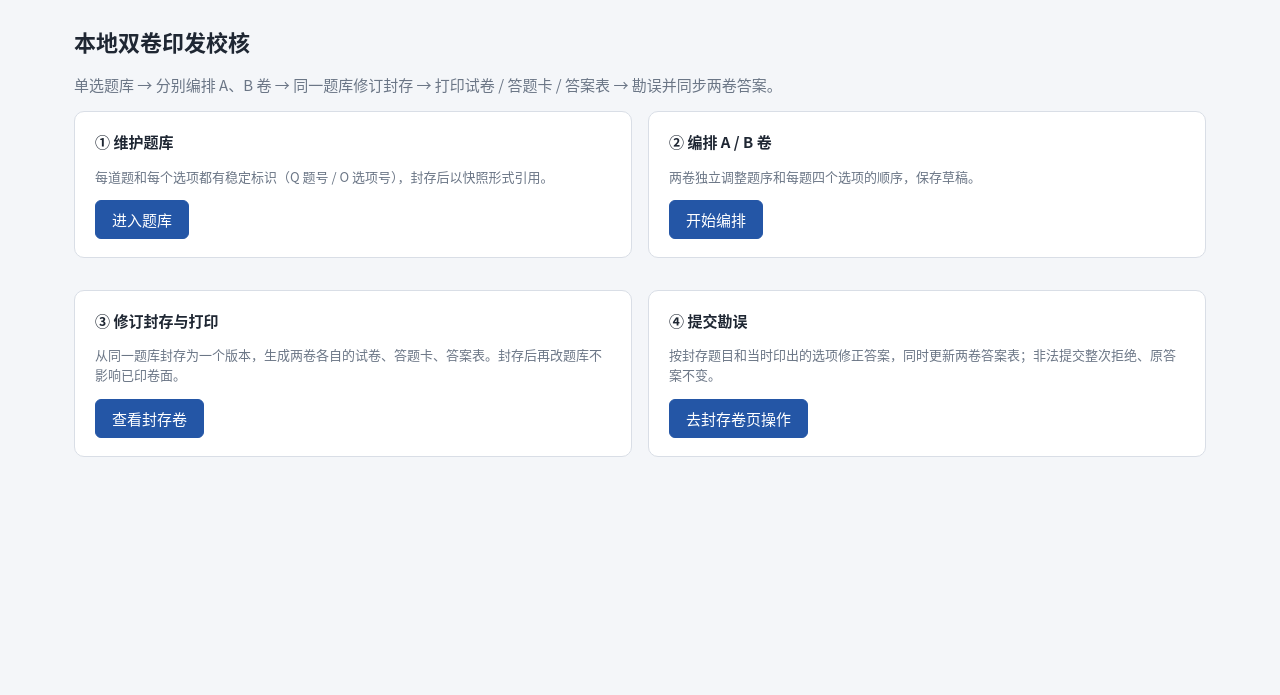
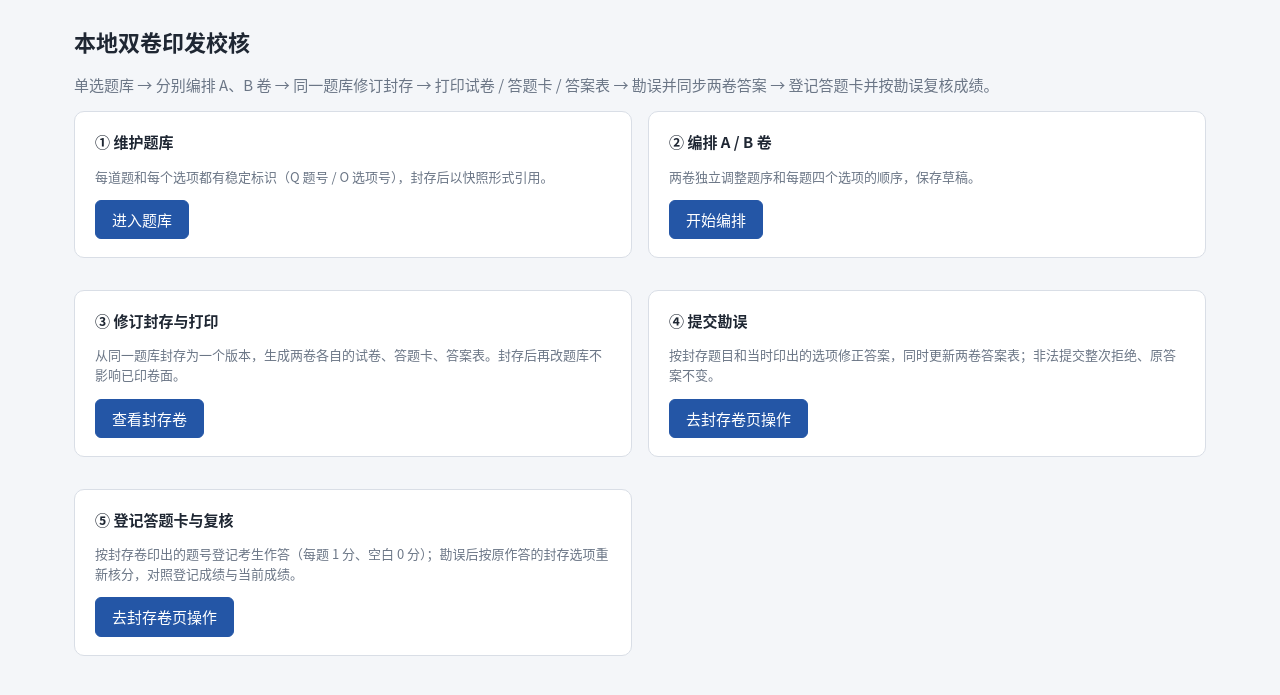
Before and after one commit to fddhuwenjie/solo-gsb-45ad9c35-2aab2a63-6208-559a-842c-6ab251f4398b, a Flask app: page / in a window 1280 px wide. Shown: the part 56-751 px from the top of the page. Run offline with Flask 3, Linux system fonts and the light colour scheme.

Commit message:
GSB 2aab2a63-6208-559a-842c-6ab251f4398b B: platform archive

```diff
--- a/server/app.py
+++ b/server/app.py
@@ -614,6 +614,193 @@ def create_errata(seal_id):
 
 
 # ---------------------------------------------------------------------------
+# answer sheets (registration & post-errata review)
+# ---------------------------------------------------------------------------
+
+def _printed_paper(db, seal_id, paper):
+    """Printed questions of one paper: number -> row, plus letter -> sealed option."""
+    questions = {}
+    for r in db.execute(
+        """SELECT pq.id AS pq_id, pq.number, pq.sealed_question_id
+             FROM paper p
+             JOIN paper_question pq ON pq.paper_id = p.id
+            WHERE p.seal_id = ? AND p.name = ?""",
+        (seal_id, paper),
+    ).fetchall():
+        questions[r["number"]] = dict(r)
+    letters = {}  # pq_id -> {letter: sealed_option_id}
+    for r in db.execute(
+        """SELECT po.paper_question_id, po.letter, po.sealed_option_id
+             FROM paper_option po
+            WHERE po.paper_question_id IN
+                  (SELECT pq.id FROM paper_question pq
+                     JOIN paper p ON p.id = pq.paper_id
+                    WHERE p.seal_id = ? AND p.name = ?)""",
+        (seal_id, paper),
+    ).fetchall():
+        letters.setdefault(r["paper_question_id"], {})[r["letter"]] = r["sealed_option_id"]
+    return questions, letters
+
+
+@app.post("/api/seals/<int:seal_id>/sheets")
+def create_sheet(seal_id):
+    data = payload()
+    paper = data.get("paper")
+    if paper not in ("A", "B"):
+        raise ApiError(400, "卷别只支持 A / B")
+    examinee = require_text(data, "examinee", "考生编号")
+    answers = data.get("answers")
+    if not isinstance(answers, list):
+        raise ApiError(400, "answers 应为逐题作答列表")
+
+    db = get_db()
+    if db.execute("SELECT 1 FROM seal WHERE id = ?", (seal_id,)).fetchone() is None:
+        raise ApiError(404, "封存卷不存在")
+    printed, letters = _printed_paper(db, seal_id, paper)
+
+    # ---- validate the whole card first; any problem refuses everything ----
+    cleaned = {}  # number -> letter (None = 空白)
+    for idx, item in enumerate(answers, start=1):
+        if not isinstance(item, dict):
+            raise ApiError(400, f"第 {idx} 条作答格式错误，整张拒绝")
+        number = item.get("number")
+        if isinstance(number, bool) or not isinstance(number, int):
+            raise ApiError(400, f"第 {idx} 条作答：题号格式错误，整张拒绝")
+        if number not in printed:
+            raise ApiError(400, f"题号 {number} 不在 {paper} 卷印出的题号中（多余题号），整张拒绝")
+        if number in cleaned:
+            raise ApiError(400, f"题号 {number} 重复作答，整张拒绝")
+        letter = item.get("letter")
+        if letter is None or (isinstance(letter, str) and not letter.strip()):
+            cleaned[number] = None
+        elif isinstance(letter, str) \
+                and letter.strip().upper() in letters[printed[number]["pq_id"]]:
+            cleaned[number] = letter.strip().upper()
+        else:
+            raise ApiError(400, f"第 {number} 题：作答字母 {letter!r} 不属于该题选项，整张拒绝")
+    missing = [n for n in sorted(printed) if n not in cleaned]
+    if missing:
+        raise ApiError(400, "缺少题号 " + "、".join(map(str, missing)) + " 的作答，整张拒绝")
+
+    if db.execute(
+        "SELECT 1 FROM answer_sheet WHERE seal_id = ? AND examinee = ?",
+        (seal_id, examinee),
+    ).fetchone() is not None:
+        raise ApiError(409, f"考生 {examinee} 在本封存版本已登记过答题卡，不能重复登记")
+
+    # ---- grade against the current key and store in one transaction -------
+    correct_of = {
+        r["id"]: r["correct_sealed_option_id"]
+        for r in db.execute(
+            "SELECT id, correct_sealed_option_id FROM sealed_question WHERE seal_id = ?",
+            (seal_id,),
+        ).fetchall()
+    }
+    try:
+        sheet_id = db.execute(
+            "INSERT INTO answer_sheet (seal_id, paper, examinee, total_score) VALUES (?, ?, ?, 0)",
+            (seal_id, paper, examinee),
+        ).lastrowid
+        total = 0
+        for number in sorted(cleaned):
+            pq = printed[number]
+            letter = cleaned[number]
+            so_id = letters[pq["pq_id"]][letter] if letter else None
+            score = 1 if so_id is not None and so_id == correct_of[pq["sealed_question_id"]] else 0
+            total += score
+            db.execute(
+                """INSERT INTO answer_sheet_item
+                   (sheet_id, paper_question_id, letter, sealed_option_id, score)
+                   VALUES (?, ?, ?, ?, ?)""",
+                (sheet_id, pq["pq_id"], letter, so_id, score),
+            )
+        db.execute("UPDATE answer_sheet SET total_score = ? WHERE id = ?", (total, sheet_id))
+        db.commit()
+    except sqlite3.IntegrityError:
+        db.rollback()
+        raise ApiError(409, f"考生 {examinee} 在本封存版本已登记过答题卡，不能重复登记")
+    except sqlite3.DatabaseError:
+        db.rollback()
+        raise ApiError(500, "登记写入失败，已回滚，未留下记录")
+    return jsonify({"ok": True, "sheet_id": sheet_id, "total_score": total})
+
+
+# Current score of every registered item, recomputed live from the stored
+# sealed option against the (possibly errata-updated) answer key.
+_CURRENT_TOTAL_SQL = """
+    (SELECT COUNT(*) FROM answer_sheet_item i
+       JOIN paper_question pq ON pq.id = i.paper_question_id
+       JOIN sealed_question sq ON sq.id = pq.sealed_question_id
+      WHERE i.sheet_id = s.id
+        AND i.sealed_option_id = sq.correct_sealed_option_id)"""
+
+
+@app.get("/api/seals/<int:seal_id>/sheets")
+def list_sheets(seal_id):
+    db = get_db()
+    if db.execute("SELECT 1 FROM seal WHERE id = ?", (seal_id,)).fetchone() is None:
+        raise ApiError(404, "封存卷不存在")
+    sheets = [dict(r) for r in db.execute(
+        f"""SELECT s.id, s.paper, s.examinee, s.total_score, s.created_at,
+                   {_CURRENT_TOTAL_SQL} AS current_total
+              FROM answer_sheet s WHERE s.seal_id = ? ORDER BY s.id""",
+        (seal_id,),
+    ).fetchall()]
+    return jsonify({"ok": True, "sheets": sheets})
+
+
+@app.get("/api/seals/<int:seal_id>/sheets/<int:sheet_id>")
+def get_sheet(seal_id, sheet_id):
+    db = get_db()
+    sheet = db.execute(
+        "SELECT id, paper, examinee, total_score, created_at "
+        "FROM answer_sheet WHERE id = ? AND seal_id = ?",
+        (sheet_id, seal_id),
+    ).fetchone()
+    if sheet is None:
+        raise ApiError(404, "答题卡不存在")
+    items = []
+    changes = []
+    current_total = 0
+    for r in db.execute(
+        """SELECT i.letter, i.score, i.sealed_option_id,
+                  pq.number, so.stable_code AS option_code,
+                  sq.correct_sealed_option_id
+             FROM answer_sheet_item i
+             JOIN paper_question pq ON pq.id = i.paper_question_id
+             JOIN sealed_question sq ON sq.id = pq.sealed_question_id
+             LEFT JOIN sealed_option so ON so.id = i.sealed_option_id
+            WHERE i.sheet_id = ? ORDER BY pq.number""",
+        (sheet_id,),
+    ).fetchall():
+        current = 1 if (r["sealed_option_id"] is not None
+                        and r["sealed_option_id"] == r["correct_sealed_option_id"]) else 0
+        current_total += current
+        items.append({
+            "number": r["number"],
+            "letter": r["letter"],
+            "option_code": r["option_code"],
+            "registered_score": r["score"],
+            "current_score": current,
+        })
+        if current != r["score"]:
+            changes.append({
+                "number": r["number"], "letter": r["letter"],
+                "before": r["score"], "after": current,
+            })
+    return jsonify({
+        "ok": True,
+        "sheet": {
+            "id": sheet["id"], "paper": sheet["paper"], "examinee": sheet["examinee"],
+            "total_score": sheet["total_score"], "current_total": current_total,
+            "created_at": sheet["created_at"],
+        },
+        "items": items,
+        "changes": changes,
+    })
+
+
+# ---------------------------------------------------------------------------
 # pages
 # ---------------------------------------------------------------------------
 
--- a/server/static/app.js
+++ b/server/static/app.js
@@ -61,7 +61,7 @@ function renderHome() {
   setActiveNav("home");
   view.replaceChildren(
     h("h1", null, "本地双卷印发校核"),
-    h("p", { class: "muted" }, "单选题库 → 分别编排 A、B 卷 → 同一题库修订封存 → 打印试卷 / 答题卡 / 答案表 → 勘误并同步两卷答案。"),
+    h("p", { class: "muted" }, "单选题库 → 分别编排 A、B 卷 → 同一题库修订封存 → 打印试卷 / 答题卡 / 答案表 → 勘误并同步两卷答案 → 登记答题卡并按勘误复核成绩。"),
     h("div", { class: "grid2" },
       h("div", { class: "card" },
         h("h3", null, "① 维护题库"),
@@ -81,6 +81,11 @@ function renderHome() {
       h("div", { class: "card" },
         h("h3", null, "④ 提交勘误"),
         h("p", { class: "small muted" }, "按封存题目和当时印出的选项修正答案，同时更新两卷答案表；非法提交整次拒绝、原答案不变。"),
+        h("a", { class: "btn ghost", href: "#/seals" }, "去封存卷页操作")
+      ),
+      h("div", { class: "card" },
+        h("h3", null, "⑤ 登记答题卡与复核"),
+        h("p", { class: "small muted" }, "按封存卷印出的题号登记考生作答（每题 1 分、空白 0 分）；勘误后按原作答的封存选项重新核分，对照登记成绩与当前成绩。"),
         h("a", { class: "btn ghost", href: "#/seals" }, "去封存卷页操作")
       )
     )
@@ -370,6 +375,7 @@ async function renderSeals() {
 /* ------------------------------------------------------- seal detail */
 
 const sealState = { detail: null, errata: [], tab: "paperA" };
+const sheetState = { list: [], detail: null, paper: "A" };
 
 function sheetHeader(subtitle) {
   const s = sealState.detail;
@@ -579,11 +585,148 @@ function errataHistoryPanel() {
   return card;
 }
 
+/* ------------------------------------------------------- answer sheets */
+
+function sheetRegisterPanel() {
+  const s = sealState.detail;
+  const paperSel = h("select", {},
+    h("option", { value: "A" }, "A 卷"),
+    h("option", { value: "B" }, "B 卷"));
+  paperSel.value = sheetState.paper;
+  const examinee = h("input", { type: "text", placeholder: "考生编号" });
+  const grid = h("div", { class: "sheet-grid" });
+  const result = h("div");
+
+  function buildGrid() {
+    const p = s.papers[paperSel.value];
+    grid.replaceChildren();
+    p.questions.forEach(q => {
+      const sel = h("select", { "data-number": q.number },
+        h("option", { value: "" }, "（空白）"),
+        ...LETTERS.map(L => h("option", { value: L }, L)));
+      grid.appendChild(h("div", { class: "sheet-cell" },
+        h("label", null, `第 ${q.number} 题`), sel));
+    });
+  }
+  paperSel.addEventListener("change", () => { sheetState.paper = paperSel.value; buildGrid(); });
+  buildGrid();
+
+  return h("div", { class: "card screen-only" },
+    h("h3", null, "登记答题卡"),
+    h("p", { class: "small muted" },
+      "按所选卷别印出的题号逐题选择作答字母，可留空（空白计 0 分，每题 1 分）。" +
+      "同一考生在同一封存版本只能登记一张；题号缺失、重复、多余或字母不属于该题时整张拒绝。"),
+    h("div", { class: "grid2" },
+      h("div", null, h("label", null, "卷别"), paperSel),
+      h("div", null, h("label", null, "考生编号"), examinee)),
+    h("label", null, "逐题作答（不选即为空白）"),
+    grid,
+    h("div", { class: "toolbar" },
+      h("button", {
+        onclick: async () => {
+          const answers = [...grid.querySelectorAll("select")].map(sel => ({
+            number: Number(sel.dataset.number),
+            letter: sel.value || null,
+          }));
+          result.replaceChildren();
+          try {
+            const r = await api("POST", `/api/seals/${s.id}/sheets`, {
+              paper: paperSel.value, examinee: examinee.value, answers });
+            toast(`已登记，考生 ${examinee.value.trim()} 得分 ${r.total_score}`, "ok");
+            await refreshSheets();
+          } catch (e) {
+            result.replaceChildren(h("p", { class: "pill err" }, "整张拒绝，未留下记录：" + e.message));
+          }
+        }
+      }, "登记答题卡")),
+    result);
+}
+
+async function refreshSheets() {
+  sheetState.list = (await api("GET", `/api/seals/${sealState.detail.id}/sheets`)).sheets;
+  sheetState.detail = null;
+  renderSealDetailBody();
+}
+
+function sheetListPanel() {
+  const card = h("div", { class: "card screen-only" }, h("h3", null, "已登记答题卡"));
+  if (!sheetState.list.length) {
+    card.appendChild(h("p", { class: "muted small" }, "尚无登记。"));
+    return card;
+  }
+  const rows = sheetState.list.map(sh => {
+    const diff = sh.current_total !== sh.total_score;
+    return h("tr", null,
+      h("td", null, sh.examinee),
+      h("td", null, sh.paper + " 卷"),
+      h("td", null, String(sh.total_score)),
+      h("td", null, h("span", { class: "pill " + (diff ? "warn" : "ok") }, String(sh.current_total))),
+      h("td", null, sh.created_at),
+      h("td", null, h("button", {
+        class: "mini ghost",
+        onclick: async () => {
+          try {
+            sheetState.detail = (await api(
+              "GET", `/api/seals/${sealState.detail.id}/sheets/${sh.id}`));
+            renderSealDetailBody();
+          } catch (e) { toast(e.message, "err"); }
+        }
+      }, "查看复核")));
+  });
+  card.appendChild(h("table", { class: "data" },
+    h("thead", null, h("tr", null,
+      h("th", null, "考生编号"), h("th", null, "卷别"), h("th", null, "登记成绩"),
+      h("th", null, "当前成绩"), h("th", null, "登记时间"), h("th", null, "操作"))),
+    h("tbody", null, ...rows)));
+  card.appendChild(h("p", { class: "small muted" },
+    "当前成绩按最新答案表（含历次勘误）对原作答的封存选项重新核分；登记成绩与作答记录不变。"));
+  return card;
+}
+
+function sheetDetailPanel() {
+  const d = sheetState.detail;
+  const sh = d.sheet;
+  const diff = sh.current_total !== sh.total_score;
+  const card = h("div", { class: "card" },
+    h("h3", null, `答题卡复核 · 考生 ${sh.examinee} · ${sh.paper} 卷`),
+    h("p", { class: "small muted" }, `登记时间 ${sh.created_at}`),
+    h("p", null,
+      "登记成绩 ", h("span", { class: "pill ok" }, sh.total_score + " 分"),
+      "　当前成绩 ", h("span", { class: "pill " + (diff ? "warn" : "ok") }, sh.current_total + " 分")));
+  if (d.changes.length) {
+    card.appendChild(h("div", { class: "note-box" },
+      "勘误后得分变化：" + d.changes
+        .map(c => `第 ${c.number} 题 ${c.before} → ${c.after}`).join("；")));
+  } else {
+    card.appendChild(h("p", { class: "small muted" }, "历次勘误未改变本张答题卡的逐题得分。"));
+  }
+  const rows = d.items.map(it => {
+    const changed = it.registered_score !== it.current_score;
+    return h("tr", changed ? { class: "changed" } : null,
+      h("td", null, String(it.number)),
+      h("td", null, it.letter || "（空白）"),
+      h("td", null, h("span", { class: "ocode" }, it.option_code || "—")),
+      h("td", null, String(it.registered_score)),
+      h("td", null, String(it.current_score)));
+  });
+  card.appendChild(h("table", { class: "data" },
+    h("thead", null, h("tr", null,
+      h("th", null, "题号"), h("th", null, "作答字母"), h("th", null, "封存选项"),
+      h("th", null, "登记得分"), h("th", null, "当前得分"))),
+    h("tbody", null, ...rows)));
+  card.appendChild(h("div", { class: "toolbar no-print" },
+    h("button", {
+      class: "ghost",
+      onclick: () => { sheetState.detail = null; renderSealDetailBody(); }
+    }, "← 返回列表")));
+  return card;
+}
+
 function renderSealTabs() {
   const tabs = [
     ["paperA", "A 卷试卷"], ["cardA", "A 卷答题卡"], ["keyA", "A 卷答案表"],
     ["paperB", "B 卷试卷"], ["cardB", "B 卷答题卡"], ["keyB", "B 卷答案表"],
-    ["errata", "勘误"],
+    ["errata", "勘误"], ["sheets", "作答登记 / 复核"],
   ];
   const bar = h("div", { class: "tabs no-print" });
   tabs.forEach(([key, label]) => {
@@ -618,6 +761,14 @@ function renderSealDetailBody() {
     case "cardB": content.appendChild(answerCardSheet("B")); break;
     case "keyB": content.appendChild(keySheet("B")); break;
     case "errata": content.appendChild(erratumFormPanel()); content.appendChild(errataHistoryPanel()); break;
+    case "sheets":
+      if (sheetState.detail) {
+        content.appendChild(sheetDetailPanel());
+      } else {
+        content.appendChild(sheetRegisterPanel());
+        content.appendChild(sheetListPanel());
+      }
+      break;
   }
   host.appendChild(content);
 }
@@ -628,6 +779,8 @@ async function loadSeal(id, tab) {
   try {
     sealState.detail = (await api("GET", `/api/seals/${id}`)).seal;
     sealState.errata = (await api("GET", `/api/seals/${id}/errata`)).batches;
+    sheetState.list = (await api("GET", `/api/seals/${id}/sheets`)).sheets;
+    sheetState.detail = null;
   } catch (e) { view.replaceChildren(h("p", { class: "pill err" }, e.message)); return; }
   if (tab) sealState.tab = tab;
   view.replaceChildren(
--- a/server/static/style.css
+++ b/server/static/style.css
@@ -137,6 +137,11 @@ table.data th { background: #f6f8fb; }
 .note-box { border-left: 3px solid var(--warn); background: #fdf8ec; padding: 8px 12px; font-size: 13px; margin: 10px 0; }
 .erratum-form .rowbox { border: 1px dashed var(--line); border-radius: 8px; padding: 10px 14px; margin: 8px 0; }
 
+/* answer-sheet registration grid & review */
+.sheet-grid { display: grid; grid-template-columns: repeat(auto-fill, minmax(120px, 1fr)); gap: 4px 14px; margin: 4px 0 6px; }
+.sheet-grid .sheet-cell label { margin: 0; }
+table.data tr.changed td { background: #fdf6e3; }
+
 @media print {
   body { background: #fff; }
   .topbar, .toolbar, .tabs, .no-print, #toast { display: none !important; }
```
Also changed, not shown: server/db.py (+23 -0 lines), README.md.
